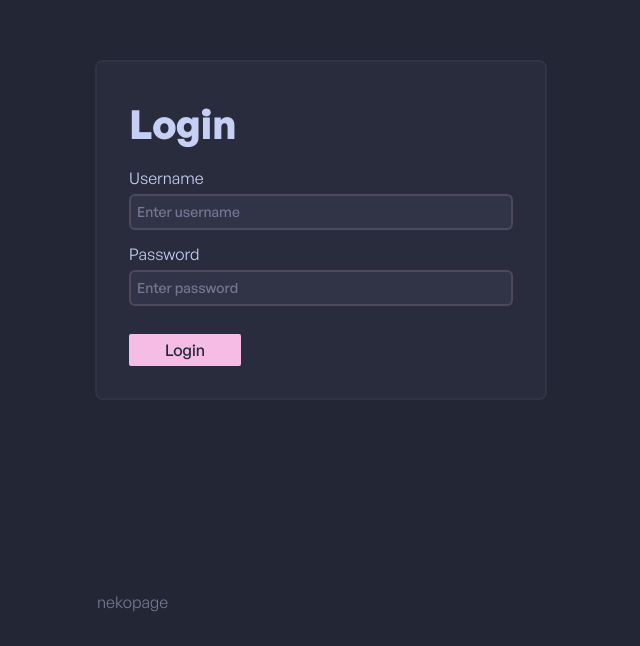
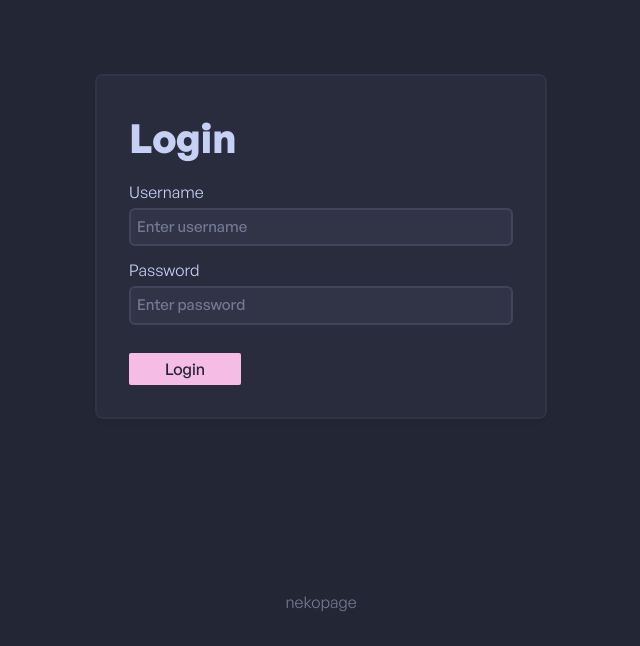
Before and after one commit to nekopage-app/nekopage, a SvelteKit app: page /login in a window 1280 px wide. Shown: the part 154-800 px from the top of the page, without its empty margins (319-959 px from the left). Built offline with nearby package versions, Linux system fonts and the light colour scheme; no server answers; the database is empty.

Commit message:
style: random changes

```diff
--- a/src/lib/widgets/Text.svelte
+++ b/src/lib/widgets/Text.svelte
@@ -5,7 +5,7 @@
 <div id="text" class="widget">
 	<h1>{settings.title}</h1>
 
-	<div class="widget-inner">
+	<div class="widget-inner !p-3">
 		<p>{settings.text}</p>
 	</div>
 </div>
--- a/src/routes/+layout.svelte
+++ b/src/routes/+layout.svelte
@@ -1,14 +1,14 @@
 <script lang="ts">
-    import "iconify-icon";
-    import "../app.css";
+	import 'iconify-icon';
+	import '../app.css';
 </script>
 
 <div
 	id="theme"
-    class="grid grid-cols-[20rem_auto_20rem] gap-8 bg-crust min-h-screen px-24 pb-8 text-text max-xl:grid-cols-2 max-2xl:px-8"
+	class="grid grid-cols-[20rem_auto_20rem] gap-8 bg-crust min-h-screen px-24 pt-4 pb-8 text-text max-xl:grid-cols-2 max-2xl:px-8"
 	style="
         --accent: #f5bde6;
-        --light-accent: #f5bde626;
+        --light-accent: #f5bde633;
         --red: #e78284;
         --text: #c6d0f5;
         --subtext: #a5adce;
@@ -17,34 +17,39 @@
         --base: #303446;
         --mantle: #292c3c;
         --crust: #232634;
-    ">
+    "
+>
 	<slot />
 </div>
 
 <style lang="postcss">
 	:global(.widget > h1) {
-        @apply font-semibold text-overlay px-1 pb-[0.1rem];
+		@apply font-semibold text-overlay p-1 pl-[0.1rem] flex justify-between;
+	}
+
+	:global(.widget > h1 *) {
+		@apply flex justify-center items-center gap-1;
 	}
 
 	:global(.widget-inner) {
-        @apply relative flex flex-col bg-mantle outline outline-2 outline-base rounded-md p-2;
+		@apply relative flex flex-col bg-mantle outline outline-2 outline-base rounded-md p-2 shadow-md;
 	}
 
 	:global(.loading-container) {
 		@apply absolute top-0 left-0 flex justify-center items-center w-full h-full z-10 rounded-md backdrop-blur text-6xl;
 	}
 
+	:global(.flex-container) {
+		@apply flex justify-center items-center fixed w-full h-full top-0 left-0 z-10;
+	}
+
 	:global(button) {
-        @apply font-medium;
+		@apply font-medium transition duration-300 hover:brightness-90 active:scale-90;
 	}
 
 	:global(select),
 	:global(input) {
-		@apply bg-base text-text placeholder:text-overlay font-medium text-sm border-2 border-solid border-light-accent rounded-md !outline-none p-1.5;
-	}
-
-    :global(input:focus) {
-        @apply border-accent;
+		@apply bg-base text-text placeholder:text-overlay font-medium text-[0.938rem] border-2 border-solid border-surface rounded-md !outline-none p-1.5 transition duration-300 focus:border-accent focus:ring-[3px] focus:ring-light-accent;
 	}
 
 	:global(.input) {
--- a/src/routes/+page.svelte
+++ b/src/routes/+page.svelte
@@ -1,8 +1,11 @@
 <script lang="ts">
-	import { fly } from "svelte/transition";
+	import { onMount } from "svelte";
+	import { fade, fly } from "svelte/transition";
 
 	import { layout } from "$lib/stores/Layout";
 	import type { PageData } from "./$types";
+
+	import Settings from "$lib/widgets/settings/Settings.svelte";
 
 	import Calendar from "$lib/widgets/Calendar.svelte";
 	import Weather from "$lib/widgets/Weather.svelte";
@@ -19,13 +22,16 @@
 		Weather
 	}
 
+	// For the transition on page load
     let show = $state(false);
 
-    $effect(() => {
+    onMount(() => {
 		show = true
         return;
     });
 </script>
+
+<Settings showButton={show} />
 
 {#each ['left', 'middle', 'right'] as column}
 	{#if show}
```
Lines whose indentation alone changed are shown as unchanged.
